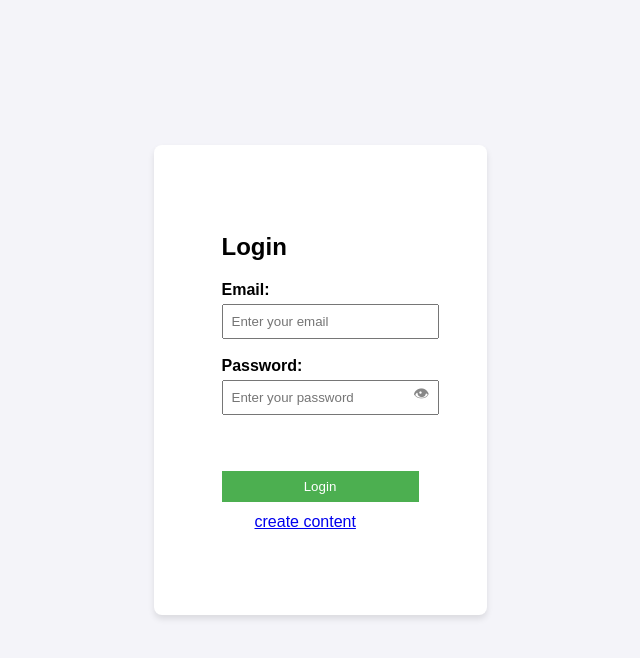
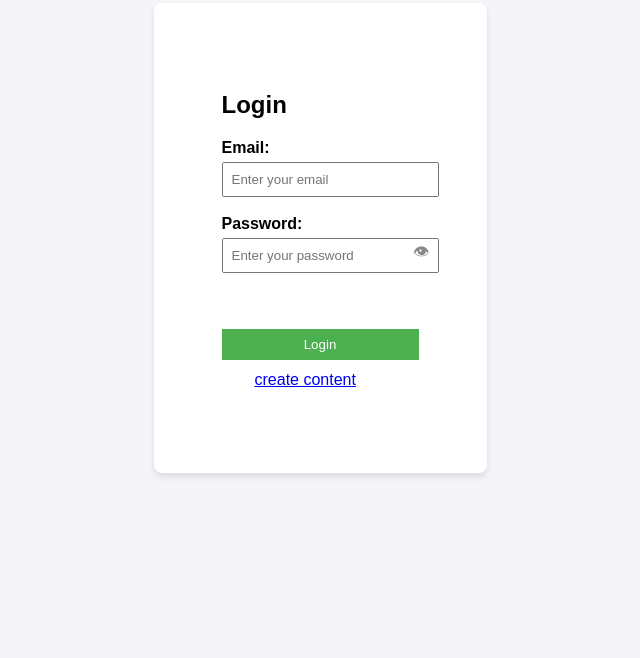
Before and after one commit to Mouncif25/exam-platform, a plain HTML site: page client/login.html in a window 1280 px wide. Shown: the part 120-778 px from the top of the page, without its empty margins (320-960 px from the left). Drawn offline with Linux system fonts and the light colour scheme.

Commit message:
Connect all site pages and finalize full exam workflow

```diff
--- a/client/login.html
+++ b/client/login.html
@@ -5,7 +5,7 @@
     <title>Login</title>
     <link rel="stylesheet" href="style.css" />
   </head>
-  <body>
+  <body class="body2">
     <form action="javascript:void(0)" method="POST">
       <h2>Login</h2>
 
--- a/client/style.css
+++ b/client/style.css
@@ -1,4 +1,4 @@
-body {
+.body1 {
   font-family: Arial, sans-serif;
   background-color: #f4f4f9;
   display: flex;
@@ -7,6 +7,15 @@ body {
   height: 1000px;
   margin: 0;
 }
+.body2 {
+  font-family: Arial, sans-serif;
+  background-color: #f4f4f9;
+  display: flex;
+  justify-content: center;
+  align-items: center;
+  height: 700px;
+}
+
 
 form {
   background-color: white;
@@ -80,14 +89,12 @@ select[name="role"]:focus {
   box-shadow: 0 0 5px rgba(0, 123, 255, 0.4);
 }
 
-
-.new{
+.new {
   color: #0058ff;
   margin: 11px 0px 0px 33px;
 }
 
-.to-login{
+.to-login {
   color: #0058ff;
   margin-left: 109px;
-
 }
--- a/client/style1.css
+++ b/client/style1.css
@@ -26,7 +26,7 @@ form {
   padding: 30px;
   width: 100%;
   max-width: 600px;
-  margin: 20px auto;
+  margin: 0px auto;
 }
 
 label {
```
Also changed, not shown: client/create-exam.html (+1 -1 lines), client/index.html (+1 -1 lines).
